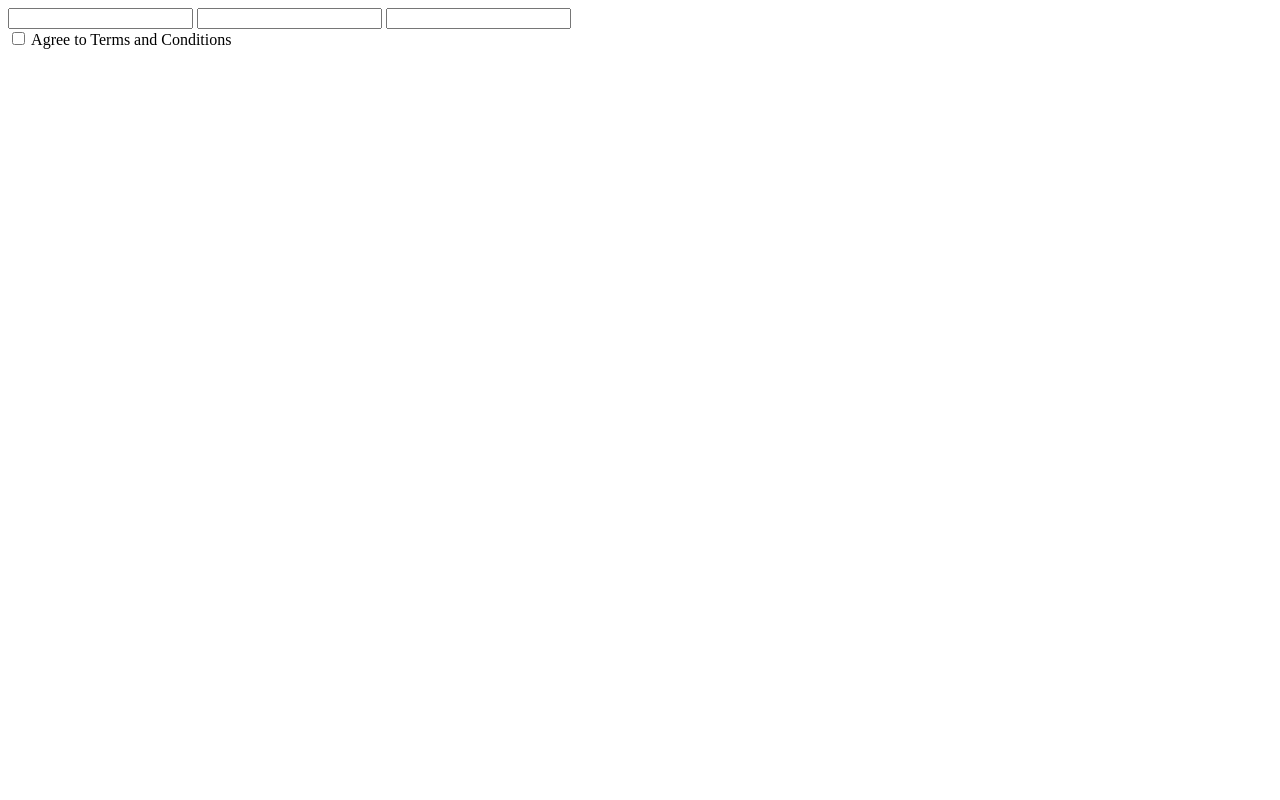
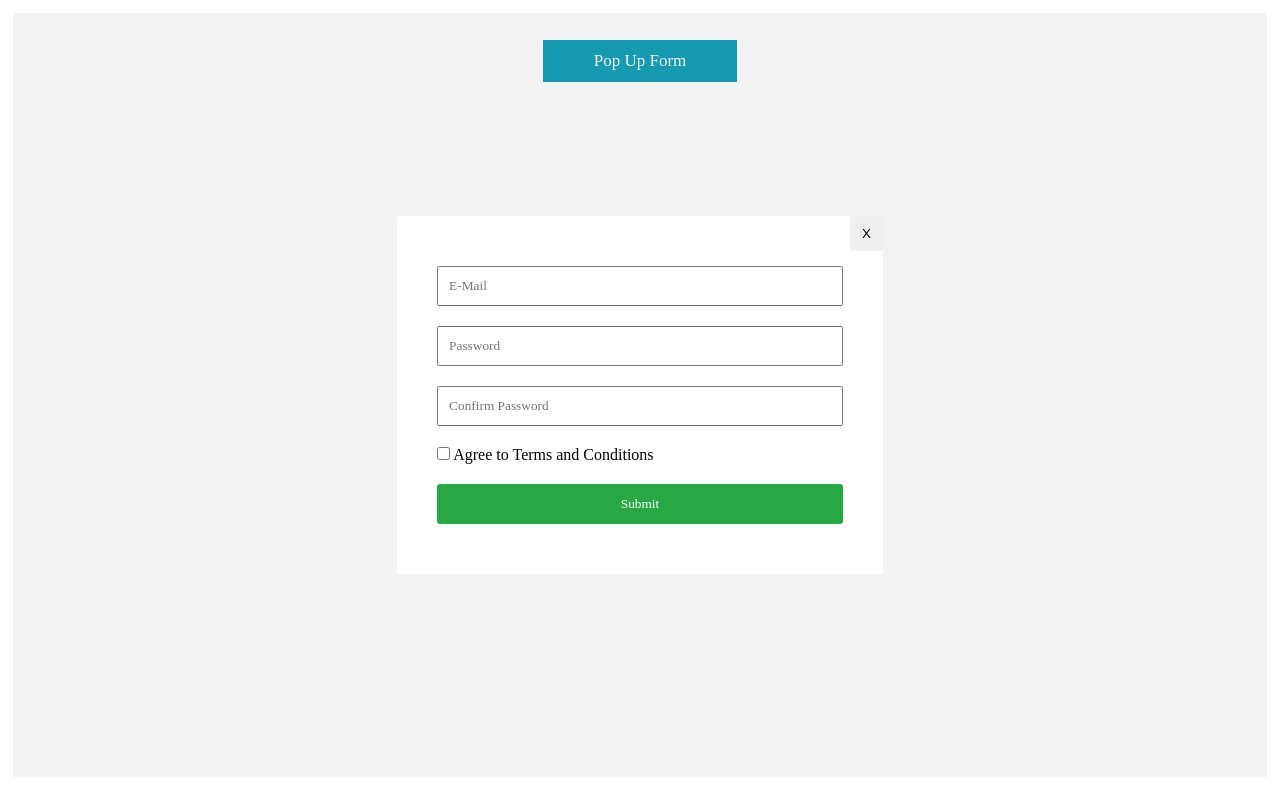
Before and after one commit to ShaileshKV29/JavaScript, a plain HTML site: page PopUp Form/index.html in a window 1280 px wide. Drawn offline with Linux system fonts and the light colour scheme.

Commit message:
Form Created

```diff
--- a/PopUp Form/index.html
+++ b/PopUp Form/index.html
@@ -4,18 +4,24 @@
     <meta charset="UTF-8">
     <meta http-equiv="X-UA-Compatible" content="IE=edge">
     <meta name="viewport" content="width=device-width, initial-scale=1.0">
+    <link rel="stylesheet" href="style.css">
     <title>PopUp Form</title>
 </head>
 <body>
+    <section class="popup_btn">
+        <button>Pop Up Form</button>
+    </section>
     <section class="popup_form">
         <form action="">
-            <input type="text">
-            <input type="text">
-            <input type="text">
+            <button class="cross">X</button>
+            <input type="text" placeholder="E-Mail">
+            <input type="password" placeholder="Password">
+            <input type="password" placeholder="Confirm Password">
             <div class="terms">
                 <input type="checkbox">
                 Agree to Terms and Conditions
             </div>
+            <button class="btn">Submit</button>
         </form>
     </section>
 </body>
--- a/PopUp Form/style.css
+++ b/PopUp Form/style.css
@@ -0,0 +1,90 @@
+*{
+    margin: 0;
+    padding: 0;
+    box-sizing: border-box;
+}
+
+body{
+    position: relative;
+}
+
+.popup_form{
+    padding: 20px;
+    width: 98%;
+    height: 95.5vh;
+    background-color: rgba(0, 0, 0, 0.05);
+    display: flex;
+    justify-content: center;
+    align-items: center;
+    margin: 1%;
+    position: absolute;
+    top: 0;
+    left: 0;
+    z-index: 10;
+    /* display: none; */
+}
+
+.popup_form form{
+    width: 40%;
+    display: flex;
+    flex-direction: column;
+    padding: 40px;
+    background-color: #FFF;
+    font-family: 'Nunito';
+    border-radius: 3px;
+    position: relative;
+    opacity: 1;
+}
+
+form input{
+    padding: 10px;
+    margin: 10px 0;
+    font-family: 'Nunito';
+    outline: none;
+}
+
+form .terms{
+    margin: 10px 0;
+}
+
+form .terms input{
+    margin: 0;
+}
+
+form .btn{
+    padding: 10px;
+    margin: 10px 0;
+    font-family: 'Nunito';
+    background-color: #28a745;
+    border: 2px solid #28a745;
+    border-radius: 3px;
+    color: #FFF;
+}
+
+form .cross{
+    position: absolute;
+    top: 0;
+    right: 0;
+    padding: 10px 12px;
+    border-radius: 3px;
+    border: none;
+}
+
+.popup_btn{
+    text-align: center;
+    margin-top: 40px;
+    z-index: -1;
+    position: absolute;
+    top: 0;
+    width: 100%;
+}
+
+.popup_btn button
+{
+    padding: 10px 50px;
+    background-color: #17a2b8;
+    border: 1px solid #17a2b8;
+    color: #FFF;
+    font-family: 'Poppins';
+    font-size: 17px;
+}
```
